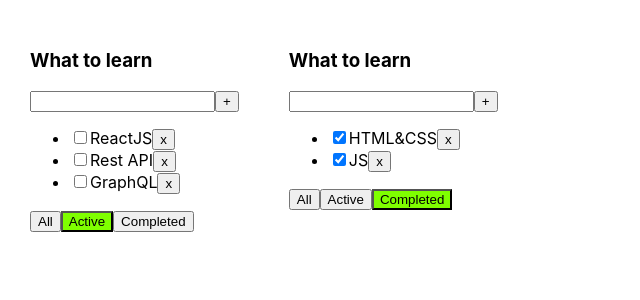
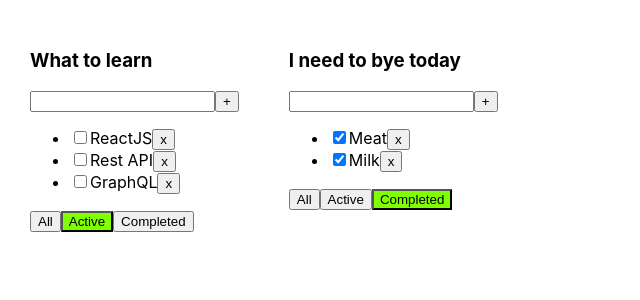
Before and after one commit to sasha2234562/3-todolist, a React (Create React App) app: page / in a window 1280 px wide. Shown: the top 300 px of the page, without its empty margins (0-640 px from the left). Built offline with nearby package versions, Linux system fonts and the light colour scheme.

Commit message:
repeat error and checked

```diff
--- a/src/App.tsx
+++ b/src/App.tsx
@@ -12,13 +12,13 @@
 
 function App() {
 
-    let [tasks, setTasks] = useState([
-        {id: v1(), title: "HTML&CSS", isDone: true},
-        {id: v1(), title: "JS", isDone: true},
-        {id: v1(), title: "ReactJS", isDone: false},
-        {id: v1(), title: "Rest API", isDone: false},
-        {id: v1(), title: "GraphQL", isDone: false},
-    ]);
+    // let [tasks, setTasks] = useState([
+    //     {id: v1(), title: "HTML&CSS", isDone: true},
+    //     {id: v1(), title: "JS", isDone: true},
+    //     {id: v1(), title: "ReactJS", isDone: false},
+    //     {id: v1(), title: "Rest API", isDone: false},
+    //     {id: v1(), title: "GraphQL", isDone: false},
+    // ]);
 
     function removeTask(id: string) {
         let filteredTasks = tasks.filter(t => t.id !== id);
@@ -39,6 +39,7 @@
             setTasks(newTasks);
         }
     }
+
     function changeFilter(value: FilterValuesType, todoListId: string) {
         let todo = todolists.find((item) => item.id === todoListId);
         if (todo) {
@@ -55,27 +56,40 @@
         let clone = [...tasks]
         setTasks(clone)
     }
+
     let todolistIdOne = v1();
     let todolistIdTwo = v1();
+
+    let [tasks, setTasks] = useState({
+        [todolistIdOne]: [
+            {id: v1(), title: "HTML&CSS", isDone: true},
+            {id: v1(), title: "JS", isDone: true},
+            {id: v1(), title: "ReactJS", isDone: false},
+            {id: v1(), title: "Rest API", isDone: false},
+            {id: v1(), title: "GraphQL", isDone: false},
+        ],
+        [todolistIdTwo]: [
+            {id: v1(), title: "Meat", isDone: true},
+            {id: v1(), title: "Milk", isDone: true},
+            {id: v1(), title: "Cats", isDone: false}
+        ]
+    });
     let [todolists, setTodolists] = useState<Array<todolistType>>([
         {id: todolistIdOne, title: "What to learn", filter: 'active'},
-        {id: v1(), title: "What to learn", filter: 'completed'},
+        {id: todolistIdTwo, title: "I need to bye today", filter: 'completed'},
     ])
 
-let [allTasks, setAllTasks] = useState({
-
-})
     return (
         <div className={'App'}>
             {todolists.map((item) => {
 
-                let tasksForTodolist = tasks;
+                let tasksForTodolist = tasks[item.id];
 
                 if (item.filter === "active") {
-                    tasksForTodolist = tasks.filter(t => t.isDone === false);
+                    tasksForTodolist = tasksForTodolist.filter(t => t.isDone === false);
                 }
                 if (item.filter === "completed") {
-                    tasksForTodolist = tasks.filter(t => t.isDone === true);
+                    tasksForTodolist = tasksForTodolist.filter(t => t.isDone === true);
                 }
                 return (
                     <Todolist
```
